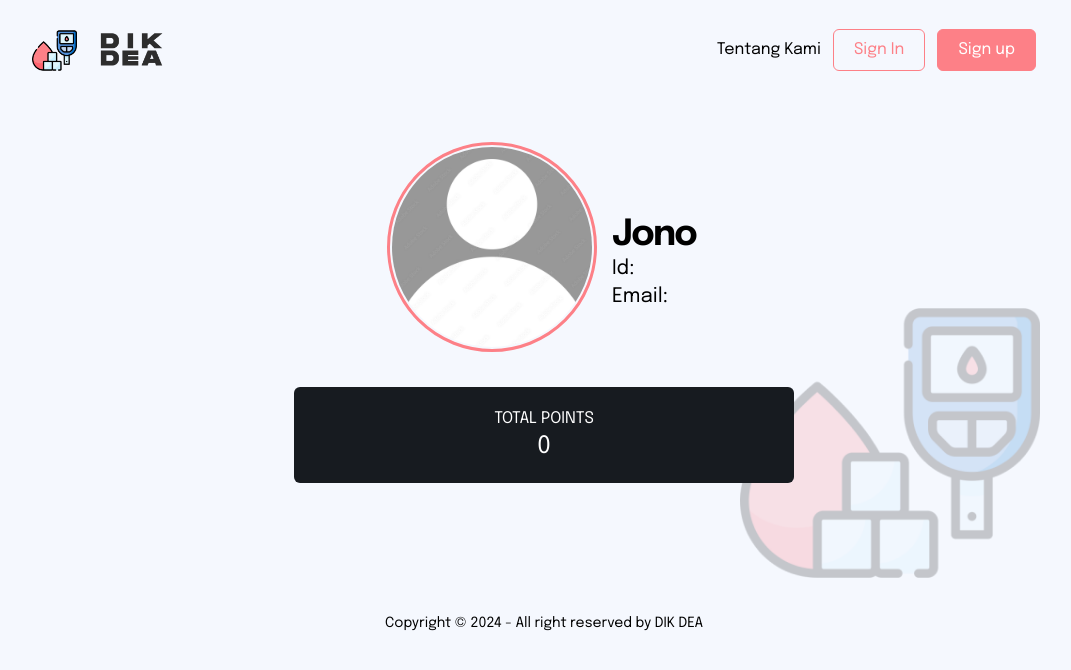
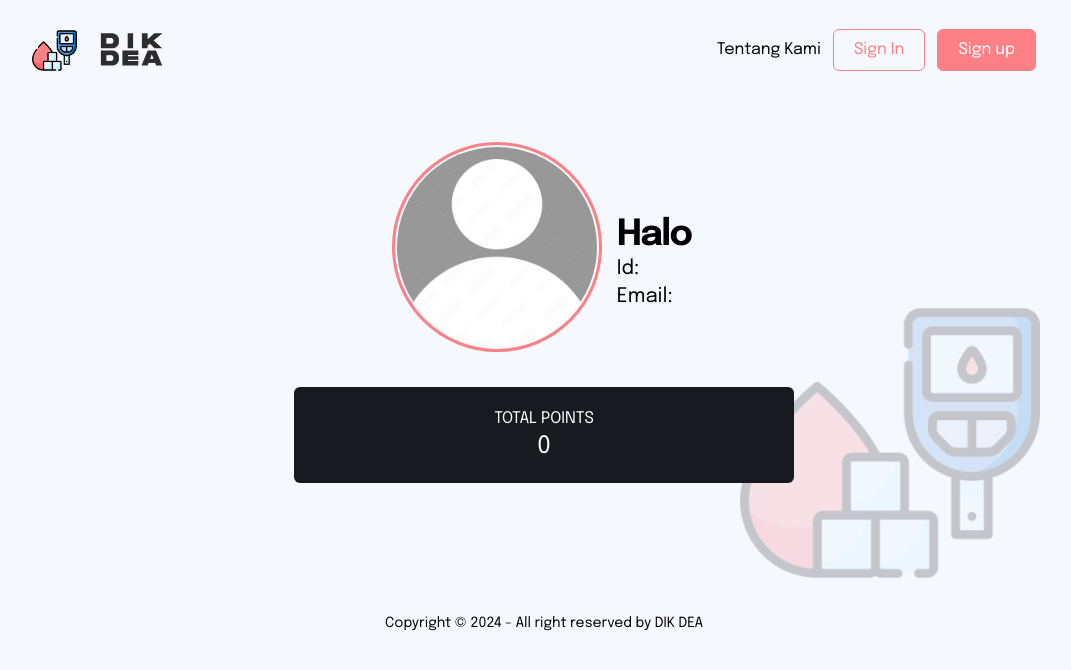
Before and after one commit to petershaan12/dik-dea-2, a Next.js app: page /profil in a window 1280 px wide. Shown: the top 670 px of the page, without its empty margins (96-1167 px from the left). Built offline with nearby package versions, Linux system fonts and the light colour scheme; no server answers; the database is empty.

Commit message:
final 🦕

```diff
--- a/app/profil/page.tsx
+++ b/app/profil/page.tsx
@@ -18,8 +18,8 @@ const page = async () => {
           alt="avatar"
         />
         <div className="block">
-          <h1 className="text-4xl font-bold tracking-tighter mt-8">
-            {currentUser?.data?.user.username || "Jono"}
+          <h1 className="text-4xl font-bold tracking-tighter mt-8 text-center">
+            {currentUser?.data?.user.username || "Halo"}
           </h1>
           <div className=" text-base md:text-xl text-center md:text-left">
             <p>Id: {currentUser?.data?.user.id}</p>
--- a/components/Quiz.tsx
+++ b/components/Quiz.tsx
@@ -102,7 +102,7 @@ const Quiz = ({ questions, userId }: QuizProps) => {
               {image && (
                 <Image
                   {...imageProps}
-                  style={{ width: "80%", height: "auto" }}
+                  style={{ width: "40%", height: "auto" }}
                   alt={`Image for question ${activeQuestion + 1}`}
                   className="mb-5 mx-auto"
                 />
--- a/next.config.mjs
+++ b/next.config.mjs
@@ -3,10 +3,14 @@ const nextConfig = {
     reactStrictMode: false,
     images: {
         remotePatterns: [{
-            protocol: "https",
-            hostname: "img.clerk.com",
-            hostname: "cdn.sanity.io"
-        }]
+                protocol: "https",
+                hostname: "img.clerk.com",
+            },
+            {
+                protocol: "https",
+                hostname: "cdn.sanity.io",
+            }
+        ]
     }
 };
 
```
